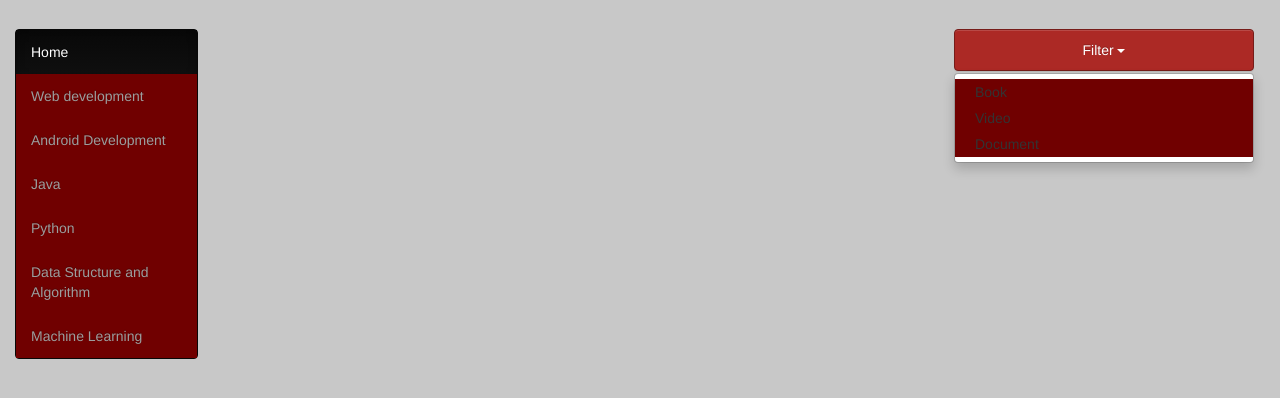
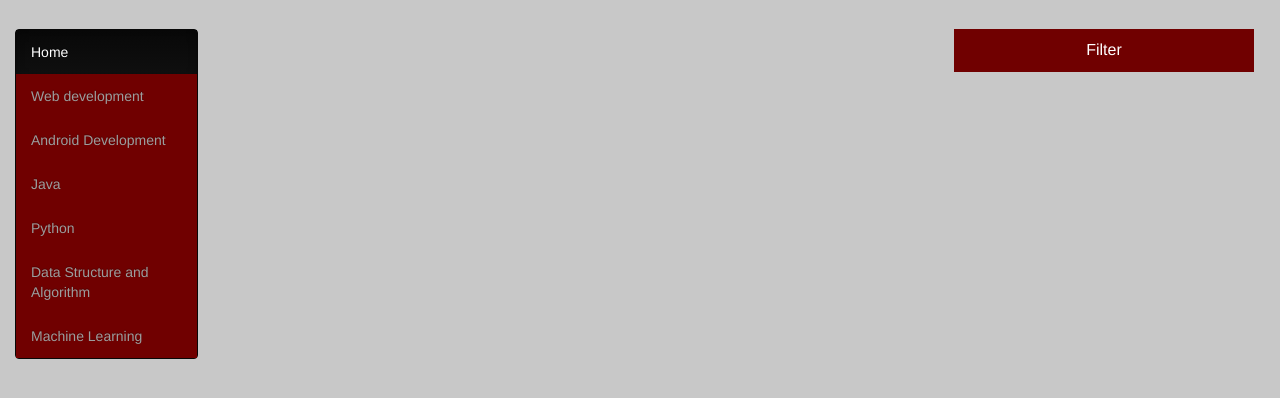
Before and after one commit to GouRav404/bestsearch, a PHP site: page /filter.php in a window 1280 px wide, after a click on "Filter". Shown: the part 51-449 px from the top of the page. Run offline with PHP 8.4, Linux system fonts and the light colour scheme; a user stored in the database is signed in; some libraries are stand-ins or nearby versions.

Commit message:
final update

```diff
--- a/filter.php
+++ b/filter.php
@@ -17,7 +17,47 @@ $table=$_SESSION['table'];
   <script src="https://ajax.googleapis.com/ajax/libs/jquery/3.2.1/jquery.min.js"></script>
   <script src="https://maxcdn.bootstrapcdn.com/bootstrap/3.3.7/js/bootstrap.min.js"></script>
 <link rel="stylesheet" href="style.css" type="text/css" />
+   <style>
+.dropbtn {
+    background-color: #700000;
+    color: white;
+    padding: 16px;
+    font-size: 16px;
+    border: none;
+    cursor: pointer;
+}
 
+.dropdown {
+    position: relative;
+    display: inline-block;
+}
+
+.dropdown-content {
+    display: none;
+    position: absolute;
+    background-color: #f9f9f9;
+    min-width: 160px;
+    box-shadow: 0px 8px 16px 0px rgba(0,0,0,0.2);
+    z-index: 1;
+}
+
+.dropdown-content a {
+    color: black;
+    padding: 12px 16px;
+    text-decoration: none;
+    display: block;
+}
+
+.dropdown-content a:hover {background-color: #f1f1f1}
+
+.dropdown:hover .dropdown-content {
+    display: block;
+}
+
+.dropdown:hover .dropbtn {
+    background-color: #333333;
+}
+</style>
 </head>
 <body style="background-color:#c8c8c8">
 <!--<?php //$youid=$_SESSION['userSession'];?>-->
@@ -30,7 +70,7 @@ $table=$_SESSION['table'];
             <span class="icon-bar"></span>
             <span class="icon-bar"></span>
           </button>
-          <a class="navbar-brand" href="#">Best Search Application</a>
+          <a class="navbar-brand" href="home.php">Best Search Application</a>
         </div>
 
           <div class="collapse navbar-collapse" id="navbar">
@@ -50,9 +90,8 @@ $table=$_SESSION['table'];
 
     <div class="sidebar-nav">
       <div class="navbar navbar-inverse" role="navigation">
-        <div class="navbar-collapse collapse sidebar-navbar-collapse">
           <ul class="nav navbar-nav">
-             <li class="active"><a href="#">Home</a></li>
+             <li class="active"><a href="home.php">Home</a></li>
             <li><a href="web.php?category=web" id="web">Web development</a></li>
 
             <li><a href="web.php?category=andriod" id="android">Android Development</a></li>
@@ -67,22 +106,21 @@ $table=$_SESSION['table'];
 
 
           </ul>
-        </div>
+
       </div>
     </div>
     </div>
 
     <div class="col-sm-10" style="margin-top: 80px;">
     <div class="row" style="margin-left: 70%;">
-    	<div class="dropdown">
-    <button class="btn btn-danger dropdown-toggle" type="button" data-toggle="dropdown" style="width: 300px; padding: 10px 10px 10px 10px;">Filter
-    <span class="caret"></span></button>
-    <ul class="dropdown-menu" style="width: 300px; background-color: #ffffff;">
-      <li><a href="filter.php?link=book">Book</a></li>
-      <li><a href="filter.php?link=video">Video</a></li>
-      <li><a href="filter.php?link=document">Document</a></li>
-    </ul>
+        <div class="dropdown">
+  <button class="dropbtn" style="width: 300px; padding: 10px 10px 10px 10px;" >Filter</button>
+  <div class="dropdown-content" style="width: 300px;">
+    <a href="filter.php?link=book">Book</a>
+    <a href="filter.php?link=video">Video</a>
+    <a href="filter.php?link=document">Document</a>
   </div>
+</div>
 
     </div>
     <div class="row" style="margin-top: 20px;">
```
Also changed, not shown: web.php (+46 -7 lines).
